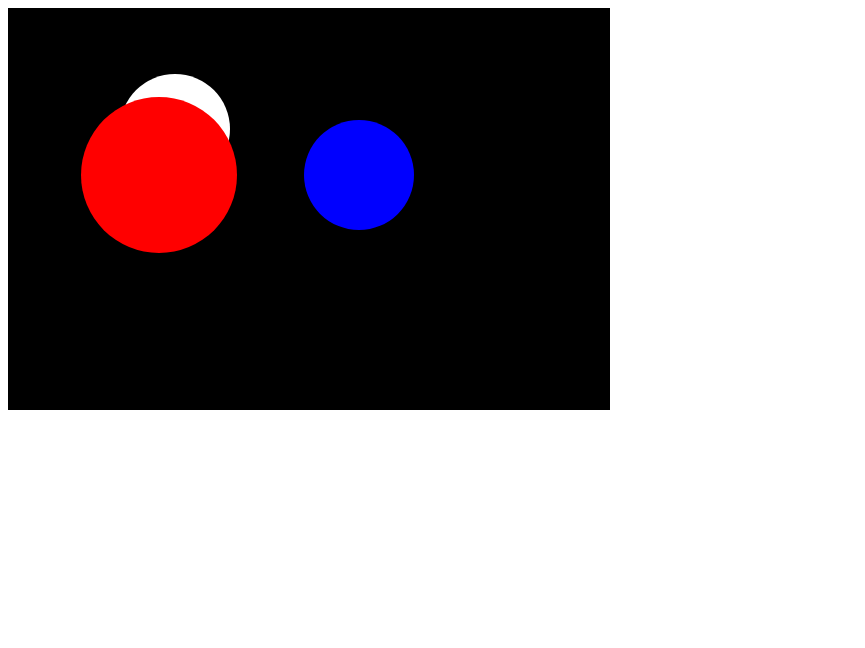
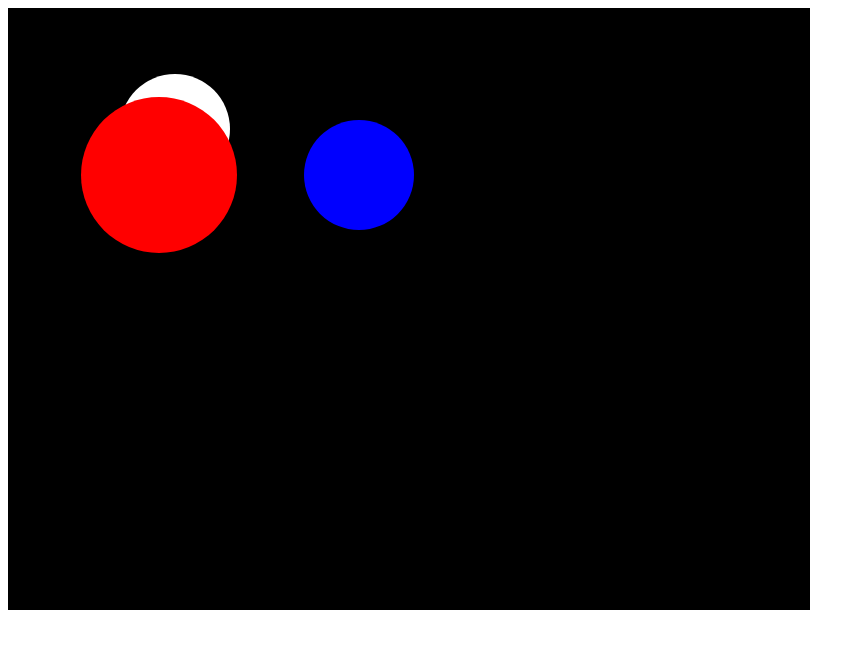
Before and after one commit to meghakansal12/Animation-and-Circles, a plain HTML site: page index.html in a window 1280 px wide. Shown: the whole page, without its empty margins (0-865 px from the left). Drawn offline with Linux system fonts and the light colour scheme.

Commit message:
Update index.html

```diff
--- a/index.html
+++ b/index.html
@@ -39,14 +39,14 @@
 
         ctx.fillStyle= "blue";
         ctx.beginPath();
-        ctx.arc(350,posX,55,0,Math.PI  *2);
+        ctx.arc(350,posY,55,0,Math.PI  *2);
         ctx.fill();
       },30);
     }
   </script>
 </head>
 <body onload= "init()">
-  <canvas id="myCanvas" width="600" height="400">
+  <canvas id="myCanvas" width="800" height="600">
 
   </canvas>
 </body>
```
